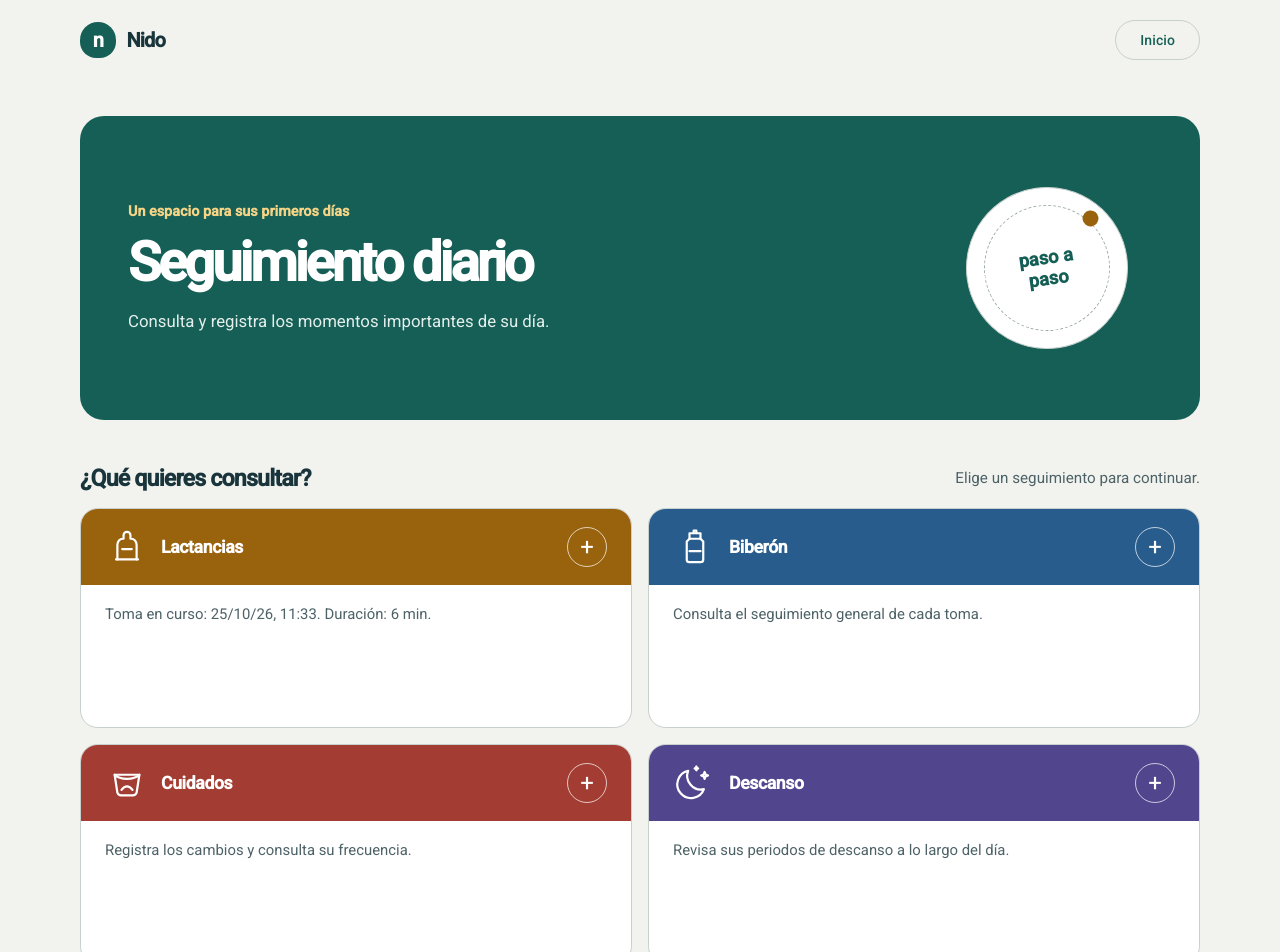
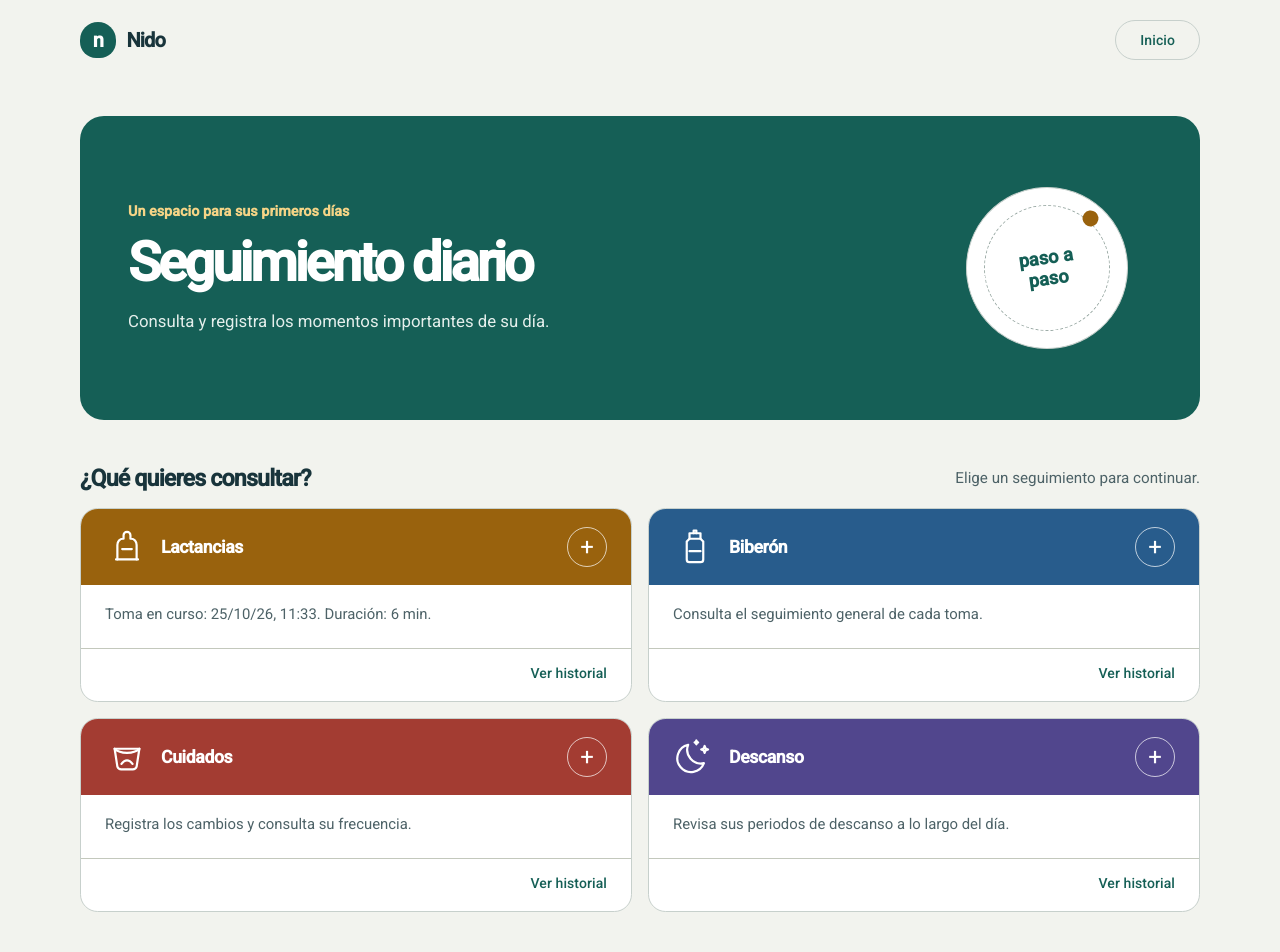
Before and after one commit to ricperezrodriguez/baby-ricardito, an Angular app: page / in a window 1280 px wide. Shown: the top 952 px of the page. Built offline with nearby package versions, Linux system fonts and the light colour scheme.

Commit message:
feat: refactor tracking card layout and improve accessibility

```diff
--- a/src/app/shared/tracking-card/tracking-card.html
+++ b/src/app/shared/tracking-card/tracking-card.html
@@ -1,11 +1,11 @@
 <mat-card class="tracking-card" appearance="outlined">
   <div class="card-header">
-    <a class="card-heading-link" [routerLink]="link()" [attr.aria-label]="ariaLabel() ?? title()">
+    <div class="card-heading">
       <span class="card-icon" aria-hidden="true">
         <ng-content select="[cardIcon]" />
       </span>
       <h3 class="card-title">{{ title() }}</h3>
-    </a>
+    </div>
     <button
       class="add-button"
       type="button"
@@ -15,9 +15,13 @@
       <span aria-hidden="true">+</span>
     </button>
   </div>
-  <a class="tracking-link" [routerLink]="link()">
-    <div class="card-content">
-      <p><ng-content /></p>
-    </div>
-  </a>
+  <div class="card-content">
+    <p><ng-content /></p>
+  </div>
+  <mat-divider />
+  <mat-card-actions class="tracking-card-actions" align="end">
+    <a matButton [routerLink]="link()" [attr.aria-label]="ariaLabel() ?? 'Ver historial de ' + title()">
+      Ver historial
+    </a>
+  </mat-card-actions>
 </mat-card>
--- a/src/app/shared/tracking-card/tracking-card.scss
+++ b/src/app/shared/tracking-card/tracking-card.scss
@@ -2,15 +2,7 @@
   display: block;
 }
 
-.tracking-link,
-.card-heading-link {
-  border-radius: 1.1rem;
-  color: inherit;
-  display: block;
-  text-decoration: none;
-}
-
-.card-heading-link {
+.card-heading {
   align-items: center;
   display: flex;
   flex: 1;
@@ -24,7 +16,6 @@
   border-radius: 1.1rem;
   box-sizing: border-box;
   height: 100%;
-  min-height: 13.75rem;
   overflow: hidden;
   padding: 0;
   transition:
@@ -67,8 +58,7 @@
 }
 
 .add-button:focus-visible,
-.tracking-link:focus-visible,
-.card-heading-link:focus-visible {
+.tracking-card-actions a:focus-visible {
   outline: 3px solid var(--app-focus);
   outline-offset: 3px;
 }
@@ -101,10 +91,12 @@
   margin: 0;
 }
 
-.tracking-card:has(.tracking-link:hover),
-.tracking-card:has(.card-heading-link:hover) {
+.tracking-card-actions {
+  padding: 0.25rem 0.75rem 0.5rem;
+}
+
+.tracking-card:has(.tracking-card-actions a:hover) {
   border-color: var(--card-accent);
-  transform: translateY(-2px);
 }
 
 @media (prefers-reduced-motion: reduce) {
--- a/src/app/shared/tracking-card/tracking-card.ts
+++ b/src/app/shared/tracking-card/tracking-card.ts
@@ -1,6 +1,8 @@
 import { Component, inject, input } from '@angular/core';
 import { MatDialog } from '@angular/material/dialog';
+import { MatButtonModule } from '@angular/material/button';
 import { MatCardModule } from '@angular/material/card';
+import { MatDividerModule } from '@angular/material/divider';
 import { RouterLink } from '@angular/router';
 import { TrackingDialog, TrackingDialogData } from '../tracking-dialog/tracking-dialog';
 
@@ -8,7 +10,7 @@ export const TRACKING_CARD_ICON_SIZE = 50;
 
 @Component({
   selector: 'app-tracking-card',
-  imports: [RouterLink, MatCardModule],
+  imports: [MatButtonModule, MatCardModule, MatDividerModule, RouterLink],
   styleUrl: './tracking-card.scss',
   templateUrl: './tracking-card.html',
   host: {
```
